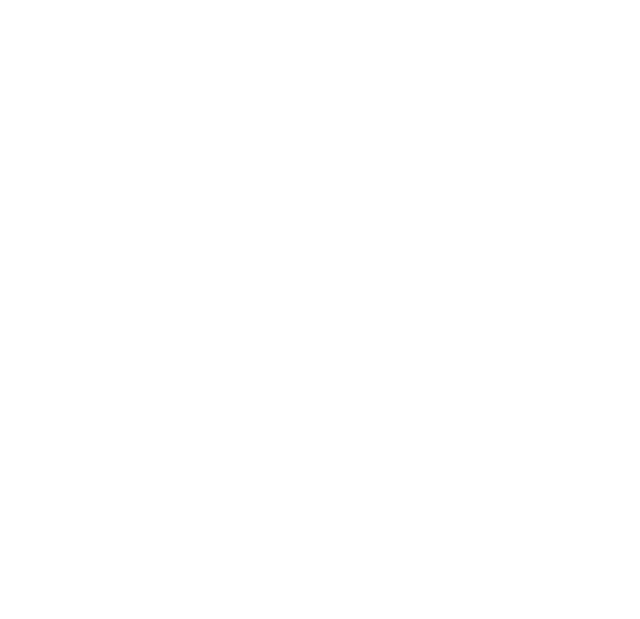
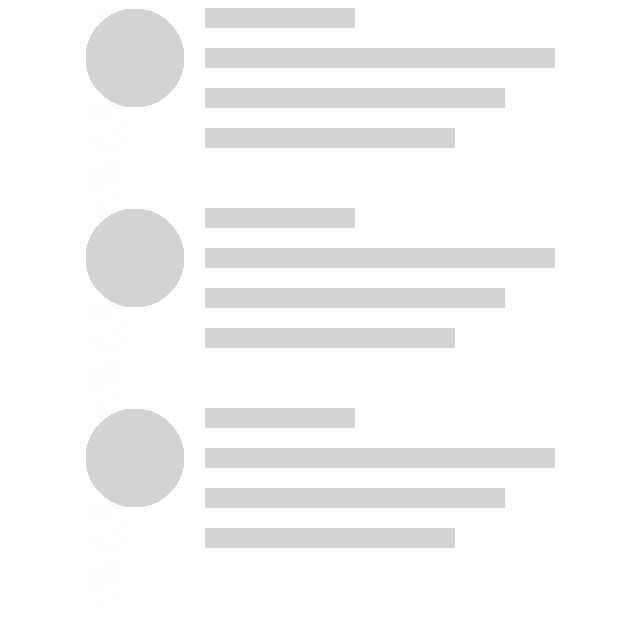
Before and after one commit to AythamiSalvadorRodriguezValentin/SkeletonPreloader, a plain HTML site: page demo.html in a window 1280 px wide. Shown: the whole page, without its empty margins (305-945 px from the left). Drawn offline with Linux system fonts and the light colour scheme.

Commit message:
prueba de una animacion: user

```diff
--- a/css/skeleton.css
+++ b/css/skeleton.css
@@ -1 +1,45 @@
-/*---Skeleton--CSS----*/
+.pr_user:empty {
+    margin: auto;
+		width: 500px;
+		height: 600px; /* change height to see repeat-y behavior */
+
+		background-image:
+			radial-gradient( circle 50px at 50px 50px, lightgray 99%, transparent 0 ),
+			linear-gradient( 100deg, rgba(255, 255, 255, 0), rgba(255, 255, 255, 0.5) 50%, rgba(255, 255, 255, 0) 80% ),
+			linear-gradient( lightgray 20px, transparent 0 ),
+			linear-gradient( lightgray 20px, transparent 0 ),
+			linear-gradient( lightgray 20px, transparent 0 ),
+			linear-gradient( lightgray 20px, transparent 0 );
+
+		background-repeat: repeat-y;
+
+		background-size:
+			100px 200px, /* circle */
+			50px 200px, /* highlight */
+			150px 200px,
+			350px 200px,
+			300px 200px,
+			250px 200px;
+
+		background-position:
+			0 0, /* circle */
+			0 0, /* highlight */
+			120px 0,
+			120px 40px,
+			120px 80px,
+			120px 120px;
+
+		animation: shine 1s infinite;
+	}
+
+	@keyframes shine {
+		to {
+			background-position:
+				0 0,
+				100% 0, /* move highlight to right */
+				120px 0,
+				120px 40px,
+				120px 80px,
+				120px 120px;
+		}
+	}
--- a/demo.html
+++ b/demo.html
@@ -1 +1,16 @@
-<div> </div>
+<!DOCTYPE html>
+<html lang="en">
+<head>
+    <meta charset="UTF-8">
+    <title>Document</title>
+    <link rel="stylesheet" href="css/skeleton.css">
+</head>
+<body>
+
+    <div class="pr_user"></div>
+
+
+
+
+</body>
+</html>
```
